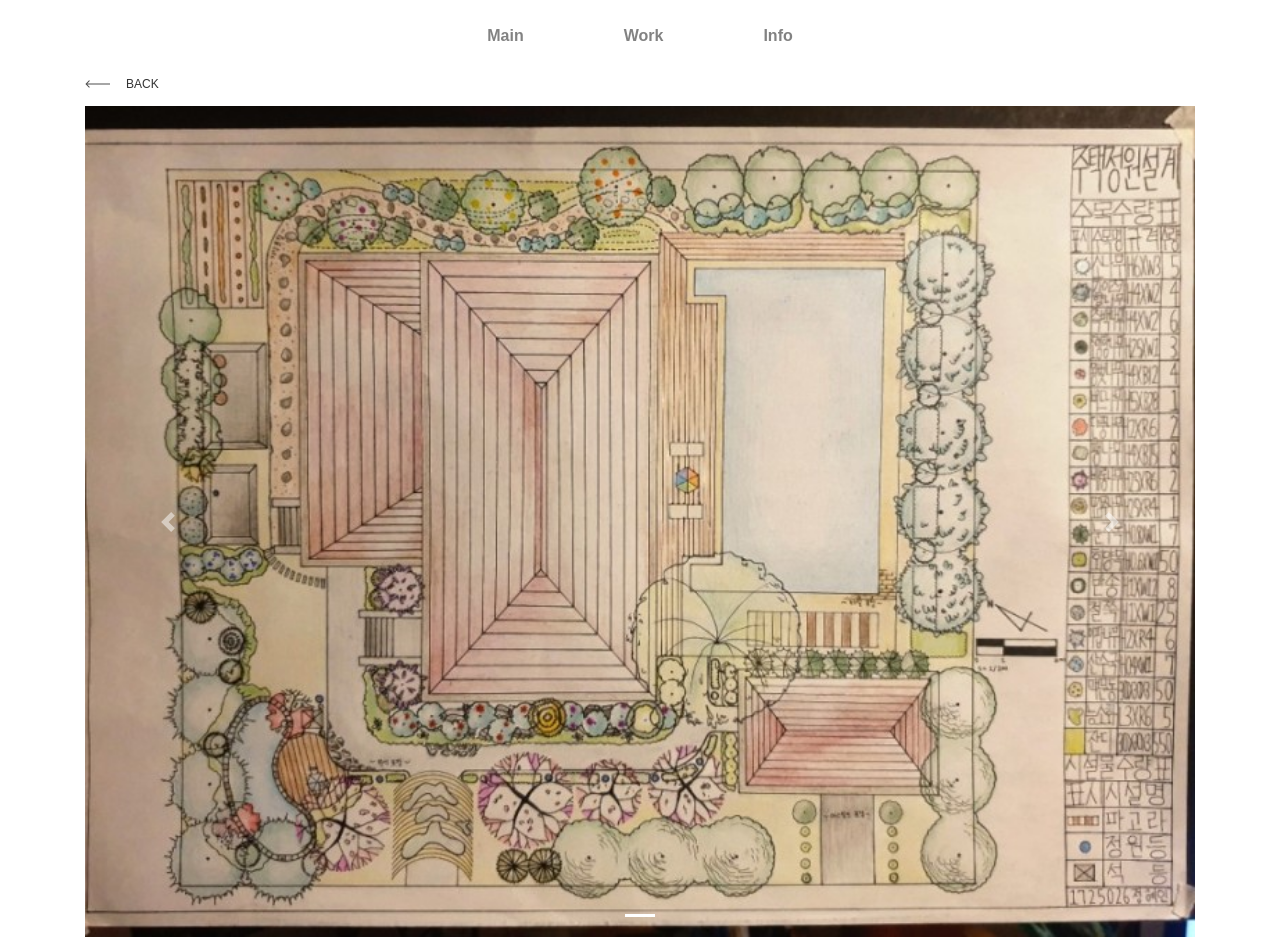
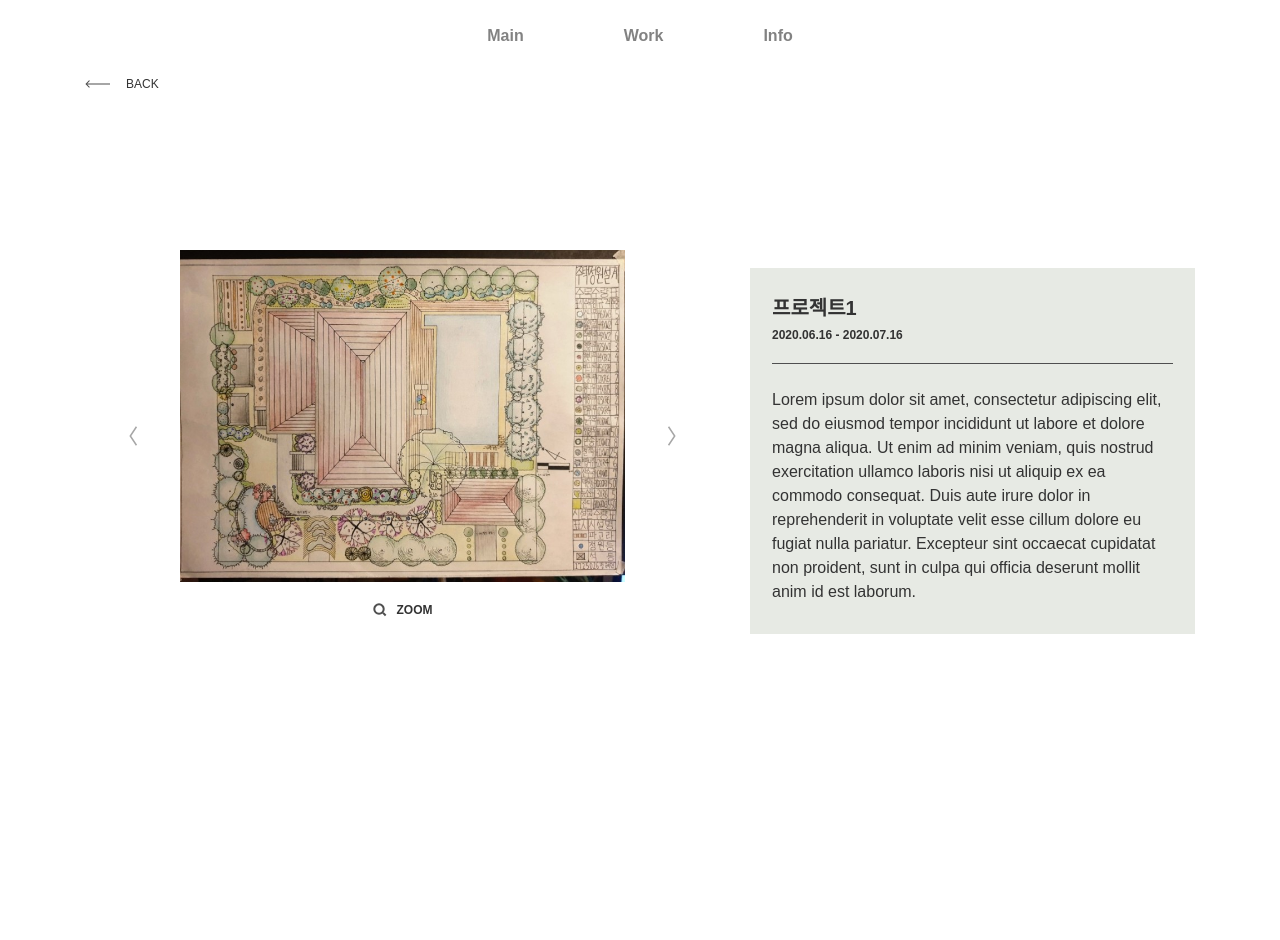
Before and after one commit to hyenbok/hyein-site, a Gatsby site: page /work/product1 in a window 1280 px wide. Shown: the top 940 px of the page. After the commit the page ends 800 px from the top, so only its background shows below. Built offline with nearby package versions, Linux system fonts and the light colour scheme; Gatsby itself is replaced by a stand-in of ours.

Commit message:
Complete work detail page wtih dummy data

```diff
--- a/src/assets/global.js
+++ b/src/assets/global.js
@@ -2,6 +2,7 @@ import { createGlobalStyle, css } from 'styled-components'
 
 import bgMobile from '../images/bg-mobile.jpg'
 import bg from '../images/bg.jpg'
+import carouselPrevArrow from '../images/carousel-prev.svg'
 
 const GlobalStyles = createGlobalStyle`
   html, body {
@@ -110,6 +111,14 @@ const GlobalStyles = createGlobalStyle`
   font-size: 1.6rem;
 }
 
+.carousel-control-prev-icon, .carousel-control-next-icon {
+  background-image: url(${carouselPrevArrow});
+}
+
+.carousel-control-next-icon {
+  transform: rotate(180deg);
+}
+
 `
 
 const flexMC = css`
--- a/src/components/icons.js
+++ b/src/components/icons.js
@@ -18,4 +18,22 @@ const GoBack = ({ ...rest }) => {
     )
 }
 
-export { GoBack }
+const Search = ({ ...rest }) => {
+    return (
+        <svg
+            width="14"
+            height="14"
+            viewBox="0 0 14 14"
+            fill="none"
+            xmlns="http://www.w3.org/2000/svg"
+        >
+            <path
+                d="M9.33832 9.10049L12.6679 12.4301M9.33832 2.6792C11.1772 4.51806 11.1772 7.49945 9.33832 9.33832C7.49945 11.1772 4.51806 11.1772 2.6792 9.33832C0.840333 7.49945 0.840333 4.51806 2.6792 2.6792C4.51806 0.840333 7.49945 0.840333 9.33832 2.6792Z"
+                stroke="#4F4F4F"
+                stroke-width="2"
+            />
+        </svg>
+    )
+}
+
+export { GoBack, Search }
--- a/src/templates/workTemplate.js
+++ b/src/templates/workTemplate.js
@@ -1,6 +1,7 @@
 import React, { useState } from 'react'
 import { Link, useStaticQuery, graphql } from 'gatsby'
 import Img from 'gatsby-image'
+import { Modal, ModalHeader, ModalBody, ModalFooter } from 'reactstrap'
 
 import styled from 'styled-components'
 import {
@@ -14,13 +15,28 @@ import {
 } from 'reactstrap'
 import Layout from '../components/layout'
 import SEO from '../components/seo'
-import { GoBack } from '../components/icons'
+import { GoBack, Search } from '../components/icons'
+import { flexMC } from '../assets/global'
+
+const TemplateWrapper = styled.div`
+    min-height: calc(100vh - ${({ theme }) => theme.size.headerPc});
+    ${flexMC};
+    position: relative;
+    padding: 5rem 0;
+
+    @media (min-width: ${({ theme }) => theme.bp.md}) {
+        padding: 3rem 0;
+    }
+`
 
 const GoBackWrapper = styled(Link)`
     cursor: pointer;
     display: inline-flex;
     align-items: center;
-    margin-bottom: 1rem;
+    margin-bottom: 2rem;
+    position: absolute;
+    left: 0;
+    top: 0;
     span {
         display: inline-block;
         font-size: 1.2rem;
@@ -33,8 +49,8 @@ const GoBackWrapper = styled(Link)`
 
 const DescriptionWrapper = styled.article`
     padding: 3rem 2.2rem;
+    margin-top: 3rem;
     background-color: ${({ theme }) => theme.color.dustGreen};
-    margin-top: 3rem;
     color: ${({ theme }) => theme.color.grey1};
 
     h1 {
@@ -52,6 +68,37 @@ const DescriptionWrapper = styled.article`
     .description {
         font-size: 1.6rem;
         line-height: 2.4rem;
+        padding-top: 2.5rem;
+        margin-top: 1.6rem;
+        position: relative;
+
+        &:after {
+            content: '';
+            position: absolute;
+            left: 0;
+            top: 0;
+            width: 100%;
+            height: 0.1rem;
+            background-color: ${({ theme }) => theme.color.grey2};
+        }
+    }
+    @media (min-width: ${({ theme }) => theme.bp.md}) {
+        margin-top: 0;
+    }
+`
+
+const ZoomWrapper = styled.a`
+    ${flexMC};
+    cursor: pointer;
+    margin-top: 1.6rem;
+    span {
+        display: inline-block;
+        margin-left: 1rem;
+        color: ${({ theme }) => theme.color.grey1};
+        font-weight: bold;
+        font-size: 1.2rem;
+        line-height: 2.4rem;
+        text-transform: uppercase;
     }
 `
 
@@ -113,10 +160,20 @@ const WorkTemplate = props => {
                 onExited={() => setAnimating(false)}
                 key={item.node.base.split('.')[0]}
             >
+                {console.log(item)}
+                <div style={{ width: '70% ', margin: '0 auto' }}>
                     <Img
                         fluid={item.node.childImageSharp.fluid}
                         alt={item.node.base.split('.')[0]}
                     />
+                    <ZoomWrapper
+                        href={item.node.childImageSharp.fluid.src}
+                        target="_blank"
+                    >
+                        <Search />
+                        <span>zoom</span>
+                    </ZoomWrapper>
+                </div>
             </CarouselItem>
         )
     })
@@ -125,12 +182,15 @@ const WorkTemplate = props => {
         <Layout>
             <SEO title="Work" />
             <Container>
+                <TemplateWrapper>
                     <GoBackWrapper to="/work">
                         <GoBack />
                         <span>back</span>
                     </GoBackWrapper>
 
                     <article>
+                        <Row style={{ alignItems: 'center' }}>
+                            <Col xs="12" md="7">
                                 <Carousel
                                     activeIndex={activeIndex}
                                     next={next}
@@ -153,13 +213,17 @@ const WorkTemplate = props => {
                                         onClickHandler={next}
                                     />
                                 </Carousel>
-
+                            </Col>
+                            <Col xs="12" md="5">
                                 <DescriptionWrapper>
                                     <h1>{name}</h1>
                                     <p className="date">{date}</p>
                                     <p className="description">{description}</p>
                                 </DescriptionWrapper>
+                            </Col>
+                        </Row>
                     </article>
+                </TemplateWrapper>
             </Container>
         </Layout>
     )
```
Also changed, not shown: src/images/carousel-prev.svg (added), src/images/searchIcon.svg (added). Lines whose indentation alone changed are shown as unchanged.
